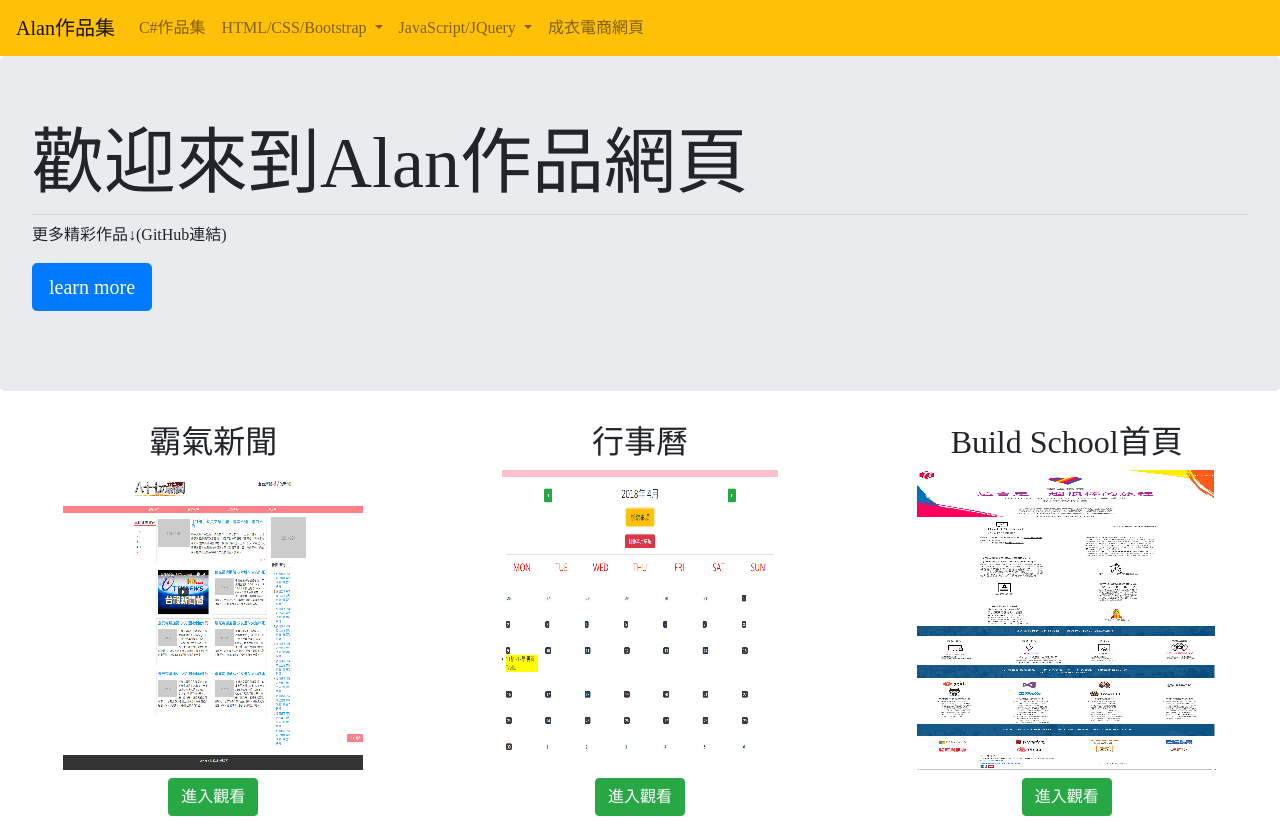
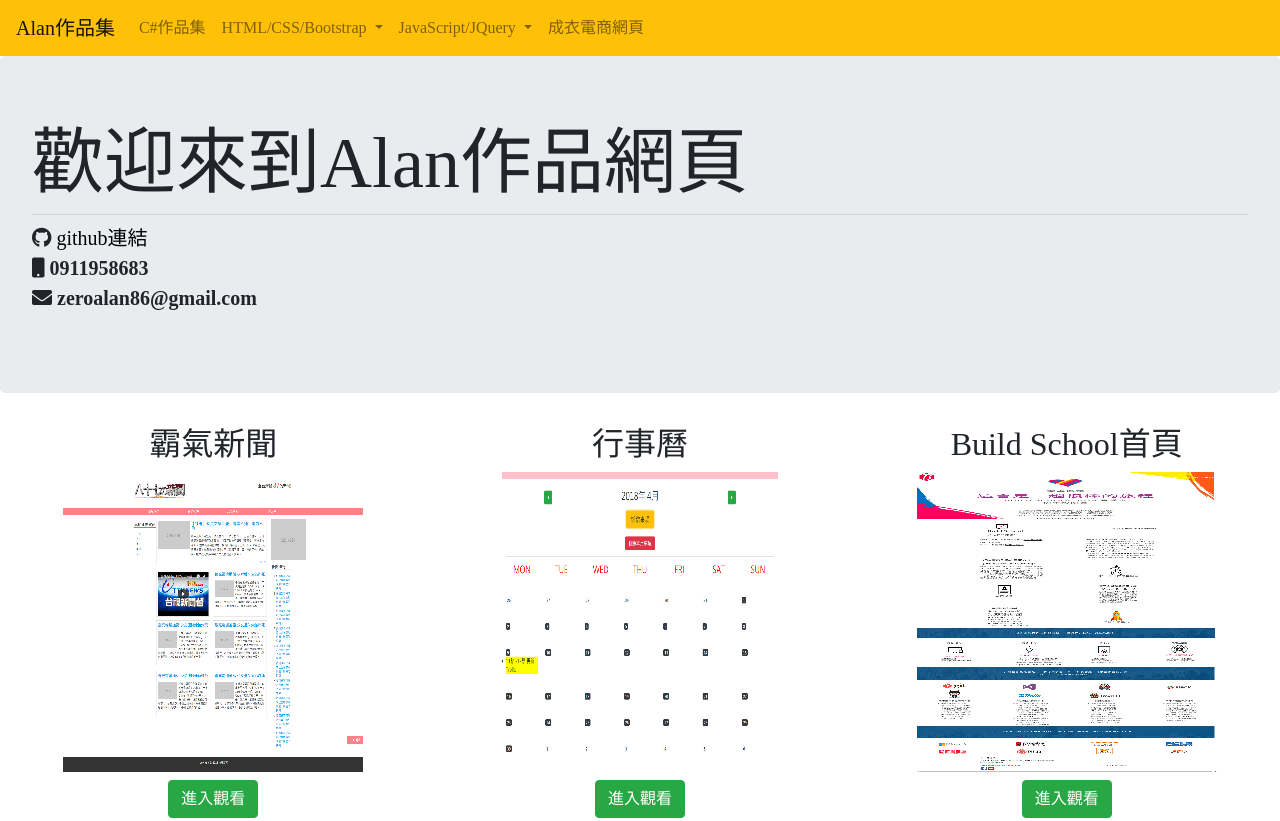
Before and after one commit to zeroalan86/Front-end, a plain HTML site: page index.html in a window 1280 px wide. Shown: the top 821 px of the page. Drawn offline with nearby package versions, Linux system fonts and the light colour scheme.

Commit message:
update index

```diff
--- a/index.html
+++ b/index.html
@@ -13,9 +13,17 @@
     <link rel="stylesheet" href="https://use.fontawesome.com/releases/v5.0.13/css/all.css" integrity="sha384-DNOHZ68U8hZfKXOrtjWvjxusGo9WQnrNx2sqG0tfsghAvtVlRW3tvkXWZh58N9jp"
         crossorigin="anonymous">
     <style>
-        body{
+        body {
             font-family: Microsoft YaHei;
             font-weight: 500;
+        }
+        .lead>a{
+            color: black;
+            font-weight: 500;
+        }
+        .lead>a:hover{
+            text-decoration:none;
+            color: gray;
         }
     </style>
 </head>
@@ -68,9 +76,13 @@
     <div class="jumbotron">
         <h1 class="display-3">歡迎來到Alan作品網頁</h1>
         <hr class="my-2">
-        <p>更多精彩作品↓(GitHub連結)</p>
         <p class="lead">
-            <a class="btn btn-primary btn-lg" href="https://github.com/zeroalan86/Front-end" role="button">learn more</a>
+            <i class="fab fa-github"></i>
+            <a href="https://github.com/zeroalan86"> github連結</a>
+            <br>
+            <i class="fas fa-mobile"> 0911958683</i>
+            <br>
+            <i class="fas fa-envelope"> zeroalan86@gmail.com</i>
         </p>
     </div>
     <div class="container-fluid">
@@ -119,12 +131,12 @@
         <h4>© 2018 Alan Tsai.</h4>
         <div class="row">
             <div class="col">
-                <i class="fas fa-mobile"> 0911958683</i>
+
             </div>
         </div>
         <div class="row">
             <div class="col">
-                <i class="fas fa-envelope"> zeroalan86@gmail.com</i>
+
             </div>
         </div>
     </div>
```
